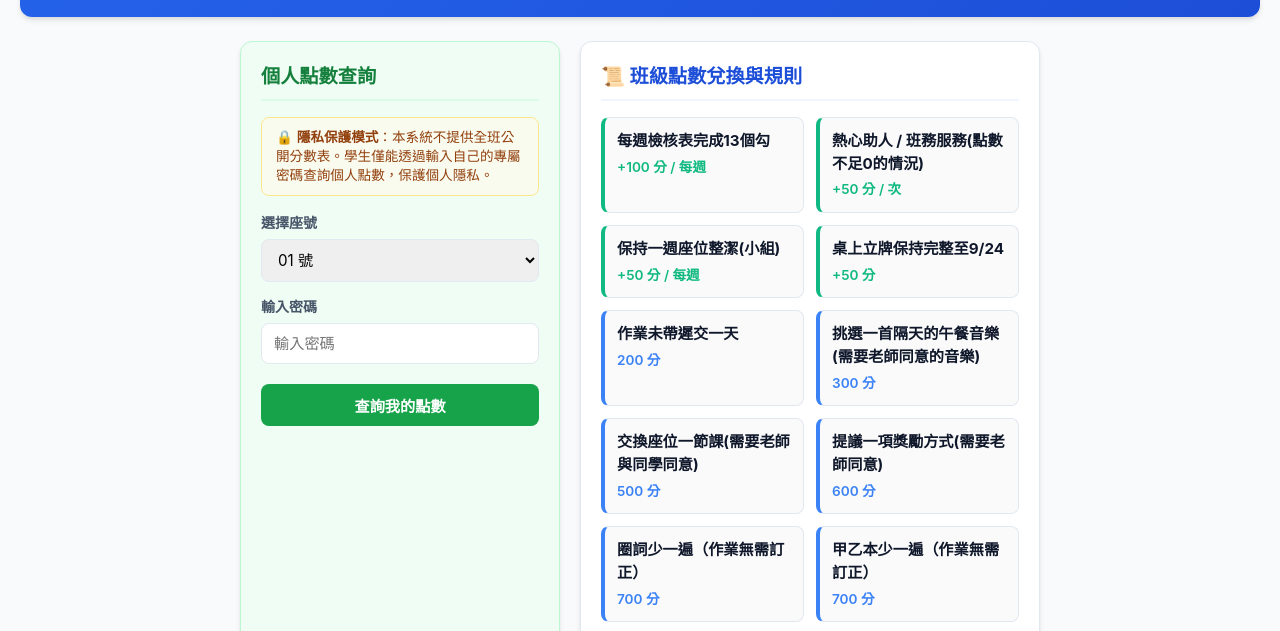
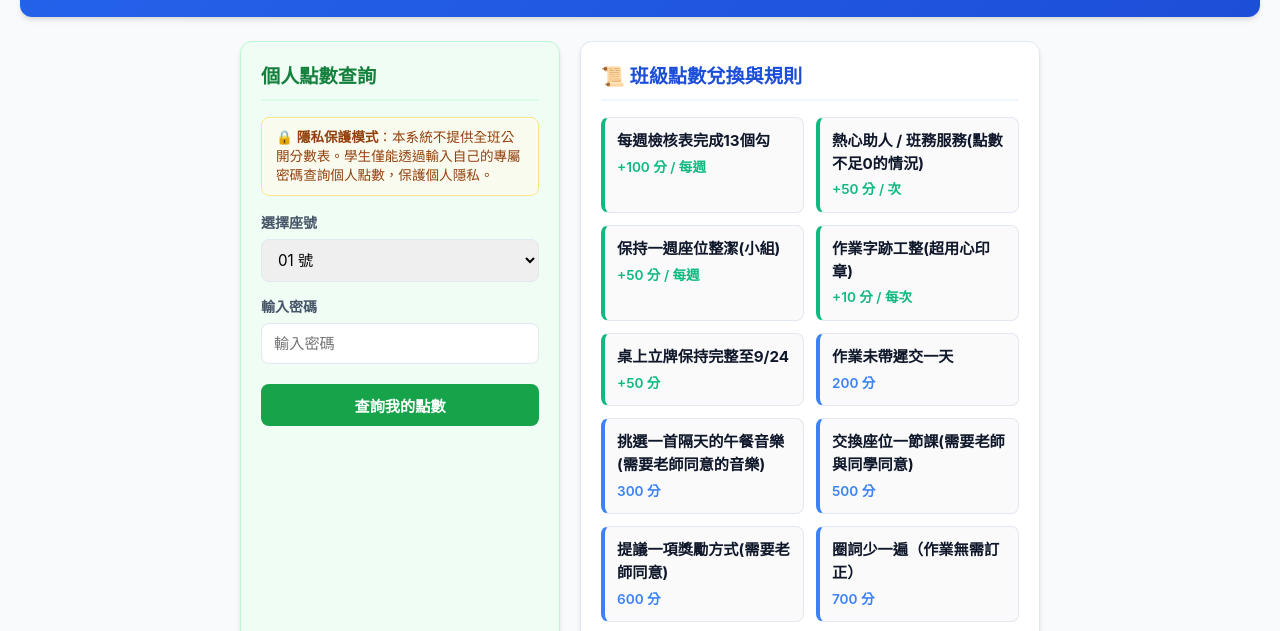
Before and after one commit to Tpatty-2025/502award, a plain HTML site: page index.html in a window 1280 px wide. Shown: the part 115-746 px from the top of the page. Drawn offline with Linux system fonts and the light colour scheme.

Commit message:
Update index.html

```diff
--- a/index.html
+++ b/index.html
@@ -244,6 +244,10 @@
                 <div class="rule-points">+50 分 / 每週</div>
             </div>
             <div class="rule-card add">
+                <div class="rule-title">作業字跡工整(超用心印章)</div>
+                <div class="rule-points">+10 分 / 每次</div>
+            </div>
+            <div class="rule-card add">
                 <div class="rule-title">桌上立牌保持完整至9/24</div>
                 <div class="rule-points">+50 分</div>
             </div>
```
